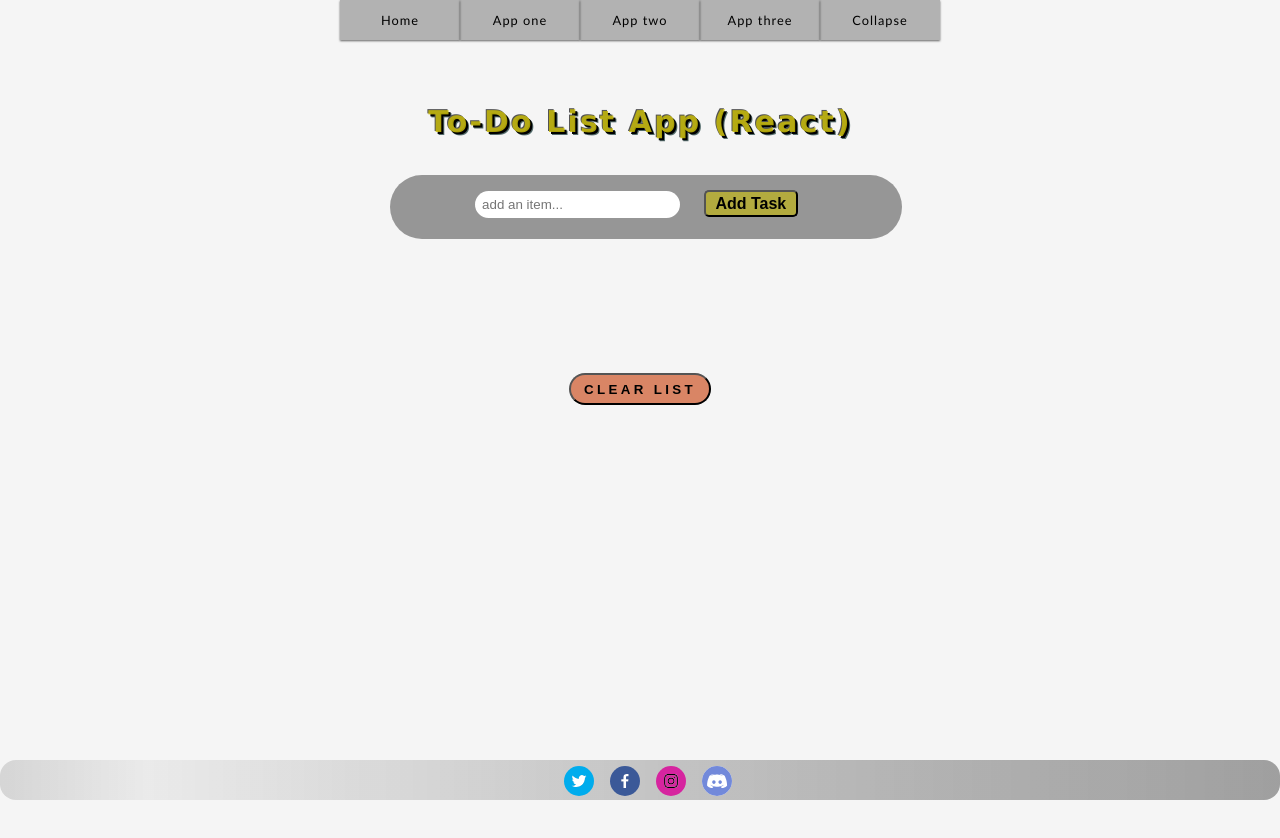
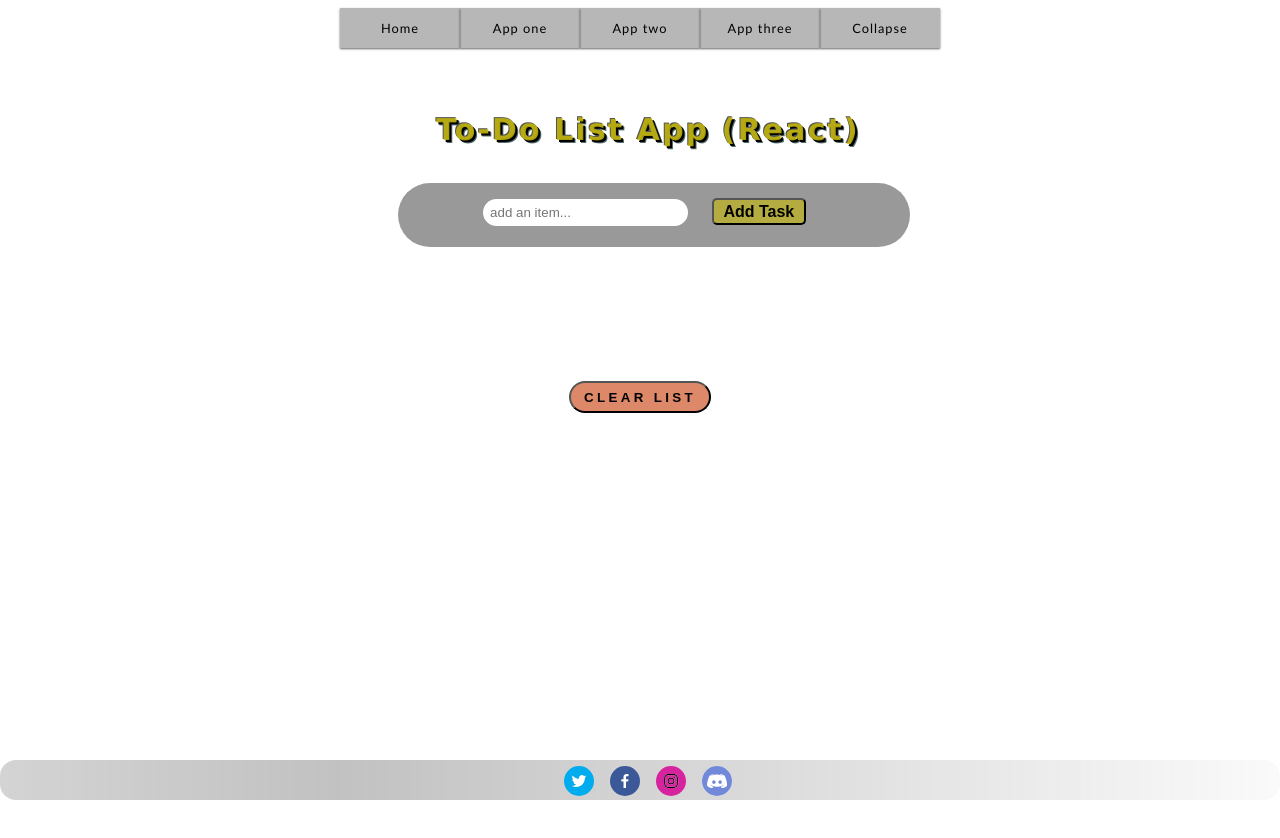
Before and after one commit to MishOd1/react-6pq6bs, a React (Create React App) app: page / in a window 1280 px wide. Both pictures are taken after a click on the button "App two". Shown: the top 838 px of the page. After the commit the page ends 800 px from the top, so only its background shows below. Built offline with nearby package versions, Linux system fonts and the light colour scheme.

Commit message:
7 files modified

```diff
--- a/src/Button.css
+++ b/src/Button.css
@@ -1,9 +1,5 @@
 body{
-  padding:0px;
-  margin: 0px;
-  background-color: black;
-  width:100%;
-  height:100vh;
+  background-color: white;
 }
 .wrapper{
   position: absolute;
--- a/src/Home.css
+++ b/src/Home.css
@@ -1,5 +1,6 @@
+
 .homePageDiv{
-  color: rgb(56, 55, 55);
+  color: rgb(58, 57, 57);
   ;
 }
 h1{
@@ -30,8 +31,6 @@ h1{
 .homeLI{
   margin: 0.75rem;
 }
-
-
 #homeConatainer{
   background-color: rgba(172, 172, 172, 0.541);
   width: 30vw;
@@ -39,7 +38,11 @@ h1{
   width: 50%;
   border-radius: 10rem;
   padding: 10px;
+  z-index: 1;
+
 }
+
+
 
 #homeConatainer2 {
   background: linear-gradient(-90deg, #1b1b1b6e, #3333334d, #9b9b9b1e, #00000069);
@@ -52,4 +55,5 @@ h1{
   border-radius: 10rem;
   padding: 10px;
   align-items: top;
+  z-index: 1;
 }
--- a/src/Home.js
+++ b/src/Home.js
@@ -3,15 +3,15 @@ import './Home.css'
 import Para from './Parallax.js'
 function Home () {
   return(
-    <div className="homePageDiv">
-      {/* <div>
-        <Para></Para>                        //uncomment this latter on to reactivate parallax effect
-      </div> */}
+    <div className="homePageDiv" id="body">
+      <div>
+        <Para></Para>
+      </div>
       <br></br>
       <br></br>
       <br></br>
       <div>
-      <h1 id="homeConatainer">
+      <h1  id="homeConatainer">
         Hi, i am <x className="Name">Meshael!</x>
         <br></br>and this is a simple react project i have made..
       </h1>
--- a/src/Para.css
+++ b/src/Para.css
@@ -1,4 +1,3 @@
-h2{
-  font-size: 10rem;
-  background-size: auto;
+.Para{
+  z-index: -1;
 }
--- a/src/Parallax.js
+++ b/src/Parallax.js
@@ -4,7 +4,7 @@ import './Para.css';
 
 function Para (){
     return(
-        <div>
+        <div className="Para">
           <Parallax pages={4}>
             <ParallaxLayer
                 offset={0}
--- a/src/Todo.css
+++ b/src/Todo.css
@@ -1,19 +1,14 @@
 .App {
   text-align: center;
-  background-color: rgb(245, 245, 245);
-  background-size: 150% 150%;
-  animation: gradient 25s ease infinite;
-  height: 200vh;
 
 }
 
 .footerMain{
-  background: linear-gradient(-90deg, #1b1b1b6e, #3333334d, #9b9b9b1e, #00000069);
-
+  background: linear-gradient(90deg,  #bdbdbd23, #74747471, #dddddd1e);
   height: 2.5rem;
   border-radius: 1rem;
   background-size: 150% 150%;
-  animation: gradient 7s ease infinite;
+  animation: gradient 1s ease infinite;
 
 
 }
@@ -98,8 +93,8 @@
       3px 3px 0px rgb(85, 109, 109)
   }
 
-/*
-  body {
+
+  /* body {
     background-color: rgb(245, 245, 245);
     background-size: 150% 150%;
     animation: gradient 25s ease infinite;
--- a/src/fotter2.css
+++ b/src/fotter2.css
@@ -2,5 +2,6 @@
   margin-top: 0.35rem;
   margin-left: 1rem;
   align-items: center;
+  background:transparent;
 
 }
```
